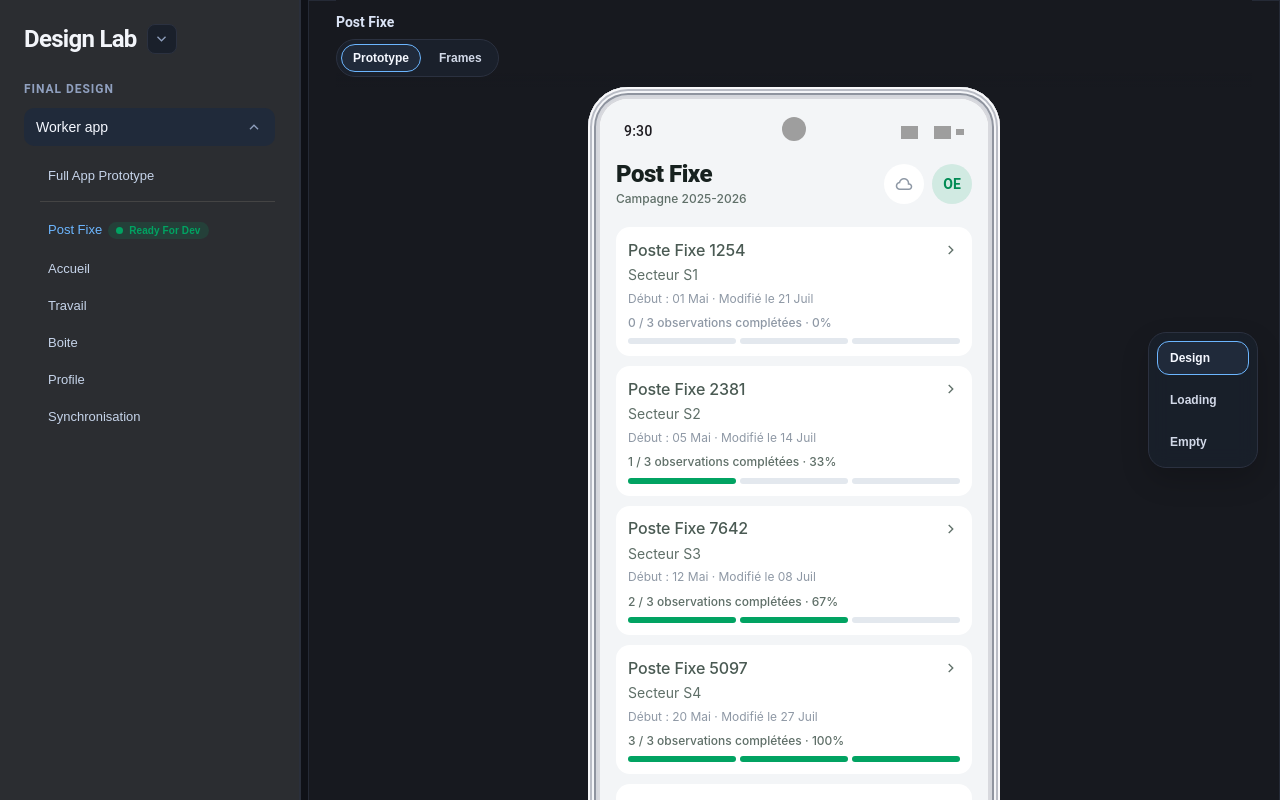
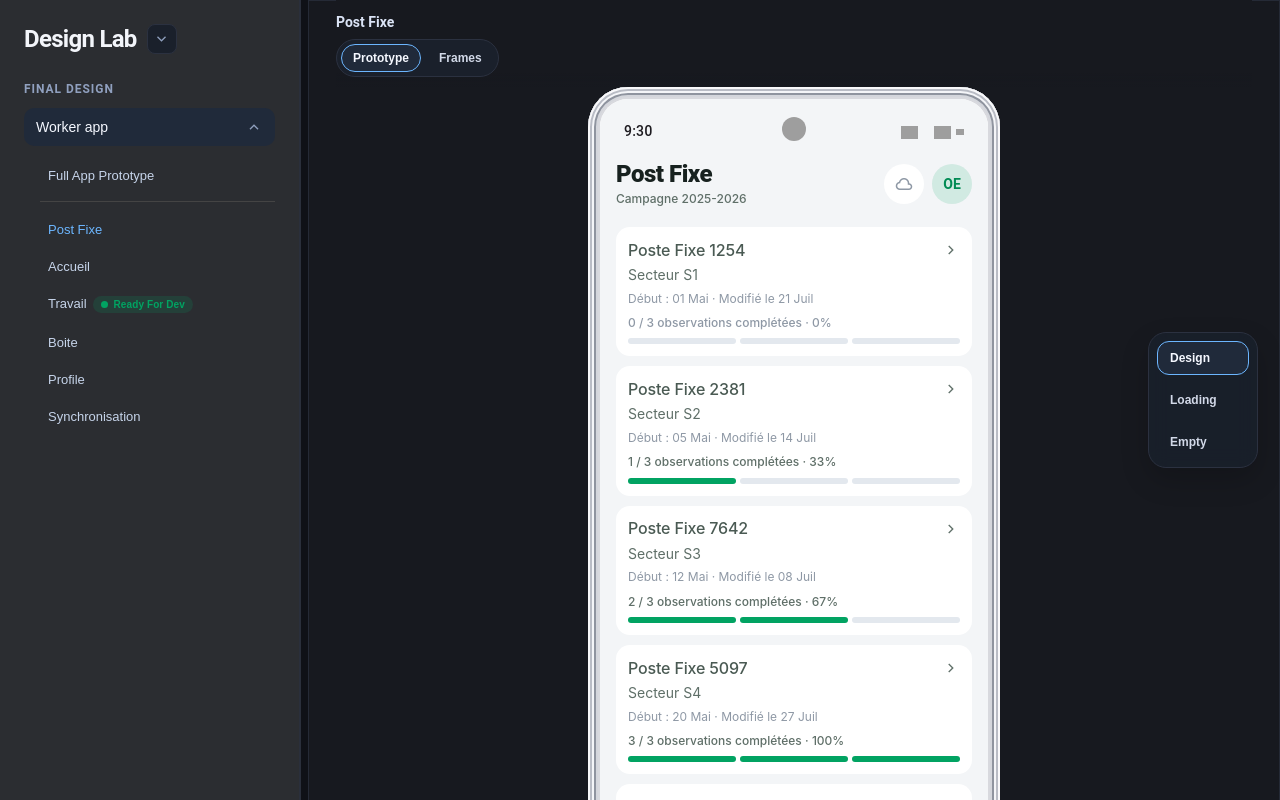
Before and after one commit to oussamaelfallah/Design-Lab, a Next.js app: page / in a window 1280 px wide. Built offline with nearby package versions, Linux system fonts and the light colour scheme; grey boxes are pictures that could not be loaded.

Commit message:
travail ready for dev

```diff
--- a/src/app/page.tsx
+++ b/src/app/page.tsx
@@ -2387,13 +2387,7 @@ export default function Home() {
                   setIsWorkerAppOpen(true);
                 }}
               >
-                <span className={`${styles.subTabLabelRow} ${styles.subTabLabelRowCentered}`}>
-                  <span>{WORKER_APP_POST_FIXE_PAGE_NAME}</span>
-                  <span className={styles.devReadyBadge}>
-                    <span className={styles.devReadyDot} aria-hidden="true" />
-                    Ready For Dev
-                  </span>
-                </span>
+                {WORKER_APP_POST_FIXE_PAGE_NAME}
               </button>
               <button
                 className={`${styles.subTab} ${activeScreen === "home" ? styles.activeSubTab : ""}`}
@@ -2415,7 +2409,13 @@ export default function Home() {
                   setIsWorkerAppOpen(true);
                 }}
               >
-                {WORKER_APP_TRAVAIL_PAGE_NAME}
+                <span className={`${styles.subTabLabelRow} ${styles.subTabLabelRowCentered}`}>
+                  <span>{WORKER_APP_TRAVAIL_PAGE_NAME}</span>
+                  <span className={styles.devReadyBadge}>
+                    <span className={styles.devReadyDot} aria-hidden="true" />
+                    Ready For Dev
+                  </span>
+                </span>
               </button>
               <button
                 className={`${styles.subTab} ${activeScreen === "boite" ? styles.activeSubTab : ""}`}
```
